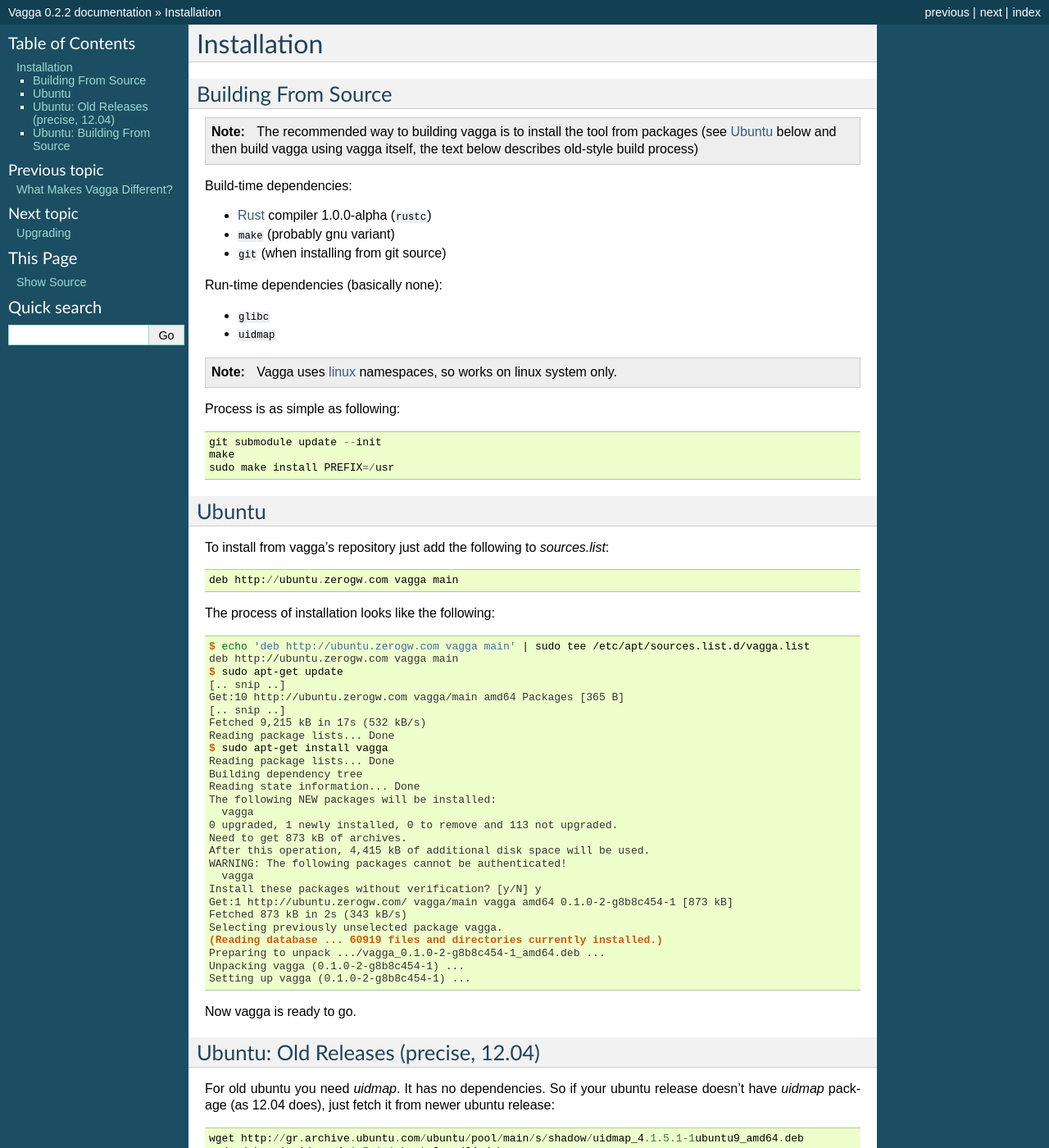
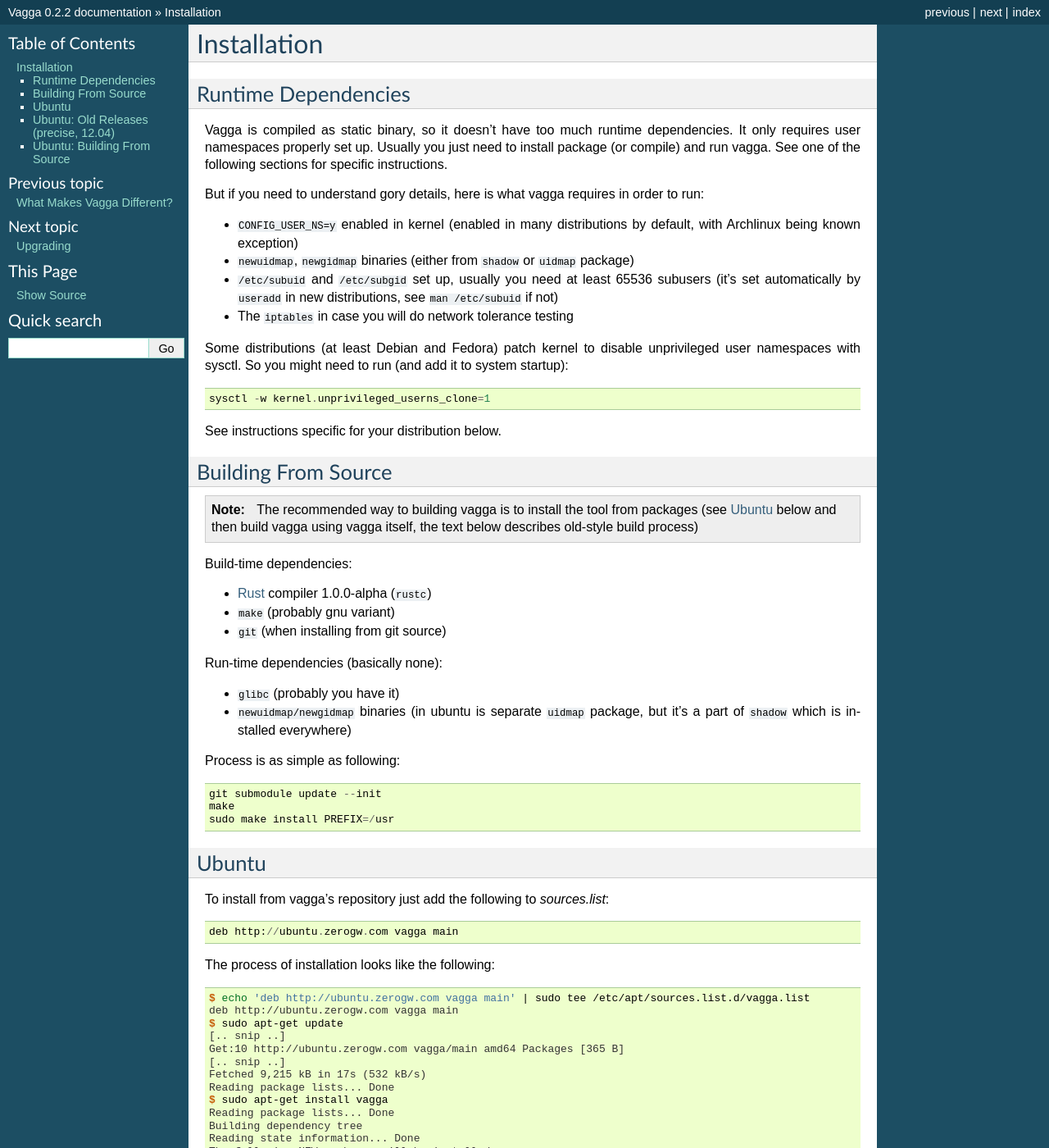
Before and after one commit to tailhook/vagga, a Sphinx documentation site: the page built from docs/installation.rst, in a window 1280 px wide and 1400 px high. Shown: the whole window at 82% size. Built offline with Sphinx 7.4.7, drawn with Linux system fonts in a browser that asks for light colours; some of the changed text lies outside the part shown.

Commit message:
Improve installation instructions, add sysctl info

```diff
--- a/docs/installation.rst
+++ b/docs/installation.rst
@@ -1,6 +1,36 @@
+.. _installation:
+
 ============
 Installation
 ============
+
+Runtime Dependencies
+====================
+
+Vagga is compiled as static binary, so it doesn't have too much runtime
+dependencies. It only requires user namespaces properly set up.
+Usually you just need to install package (or compile) and run vagga.
+See one of the following sections for specific instructions.
+
+But if you need to understand gory details, here is what vagga requires in
+order to run:
+
+* ``CONFIG_USER_NS=y`` enabled in kernel (enabled in many  distributions by
+  default, with Archlinux being known exception)
+* ``newuidmap``, ``newgidmap`` binaries (either from ``shadow`` or ``uidmap``
+  package)
+* ``/etc/subuid`` and ``/etc/subgid`` set up, usually you need at least 65536
+  subusers (it's set automatically by ``useradd`` in new distributions,
+  see ``man /etc/subuid`` if not)
+* The ``iptables`` in case you will do network tolerance testing
+
+Some distributions (at least Debian and Fedora) patch kernel to disable
+unprivileged user namespaces with sysctl. So you might need to run (and add it
+to system startup)::
+
+    sysctl -w kernel.unprivileged_userns_clone=1
+
+See instructions specific for your distribution below.
 
 
 Building From Source
@@ -19,12 +49,9 @@
 
 Run-time dependencies (basically none):
 
-* ``glibc``
-* ``uidmap``
-
-
-.. note:: Vagga uses linux_ namespaces, so works on linux system only.
-
+* ``glibc`` (probably you have it)
+* ``newuidmap/newgidmap`` binaries (in ubuntu is separate ``uidmap`` package,
+  but it's a part of ``shadow`` which is installed everywhere)
 
 Process is as simple as following::
 
@@ -132,7 +159,7 @@
     sudo make install PREFIX=/usr
 
 For upgrading you may build vagga using vagga, just run the following in source
-directory of vagga:
+directory of vagga::
 
     vagga build-ubuntu-package
 
```
Also changed, not shown: docs/tips.rst (+23 -0 lines).
